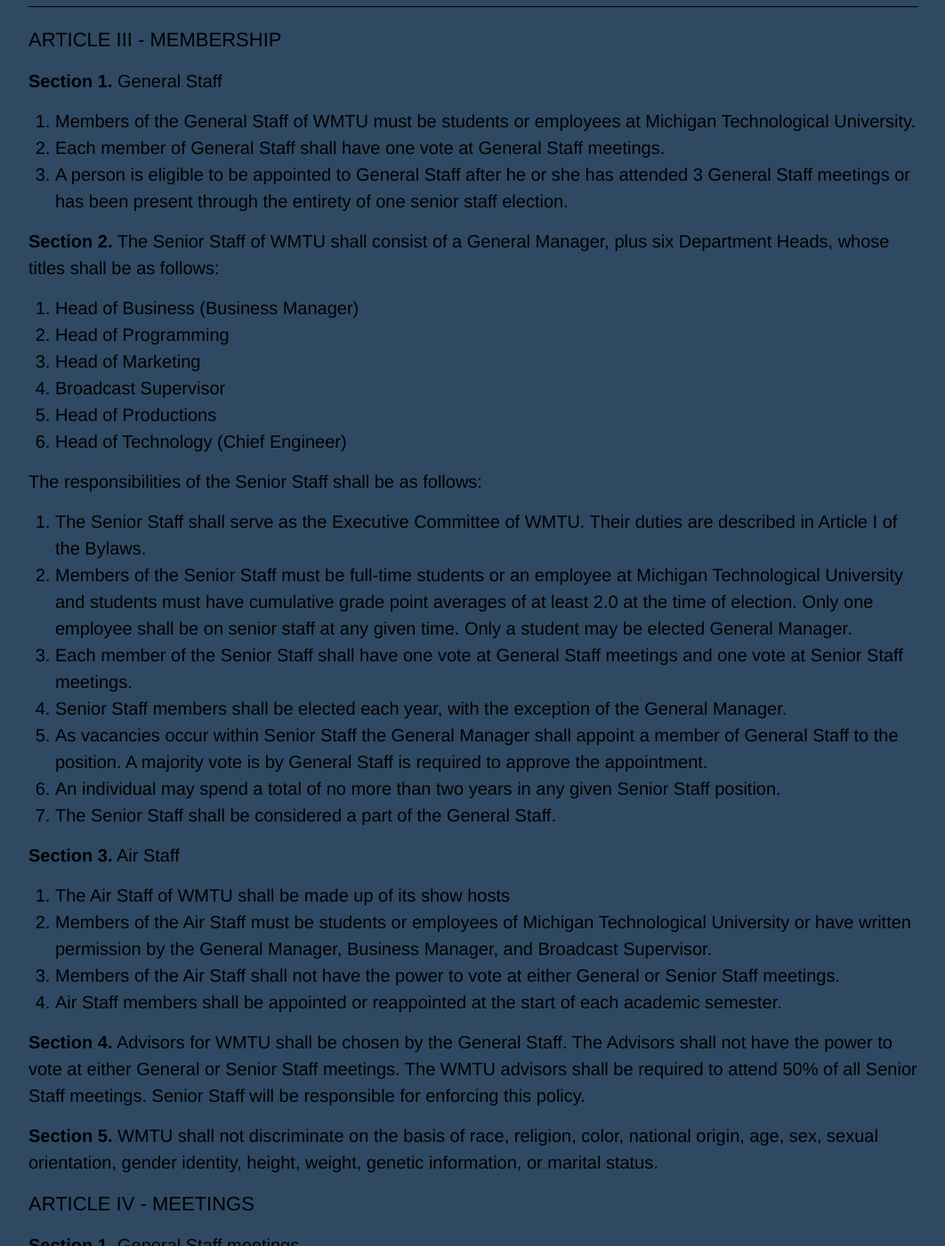
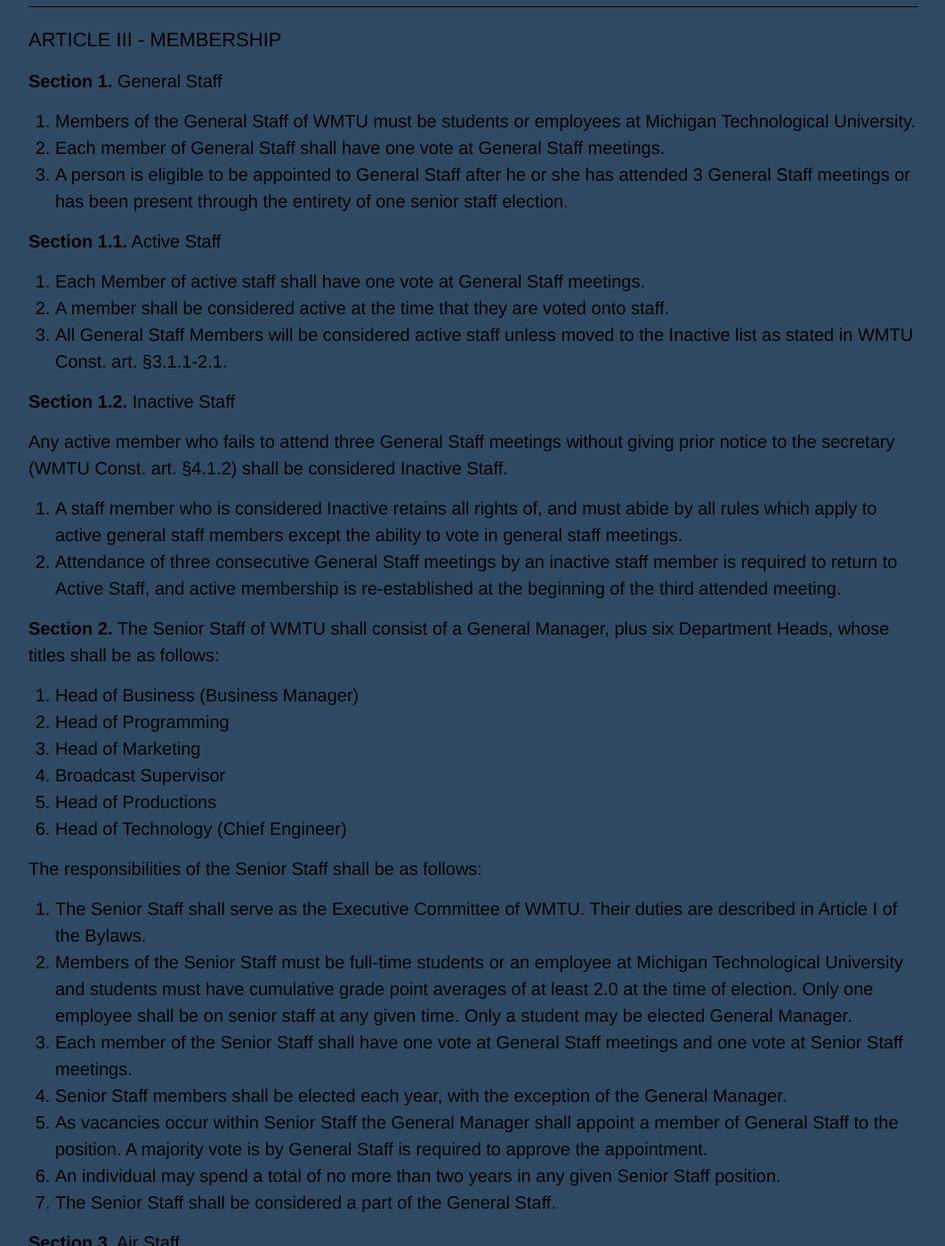
Before and after one commit to WMTU/wmtu.mtu.edu, a Jekyll site: the page built from station-documents.md, in a window 1280 px wide and 1400 px high, scrolled down 1428 px. Shown: the whole window at 89% size, without its empty margins (108-1170 px from the left). Built offline with Jekyll 4.4.1, drawn with Linux system fonts in a browser that asks for light colours; some of the changed text lies outside the part shown.

Commit message:
Updated based on changes voted on at ten staff

```diff
--- a/station-documents.md
+++ b/station-documents.md
@@ -37,6 +37,19 @@
 2. Each member of General Staff shall have one vote at General Staff meetings.
 3. A person is eligible to be appointed to General Staff after he or she has attended 3 General Staff meetings or has been present through the entirety of one senior staff election.
 
+__Section 1.1.__ Active Staff
+
+1. Each Member of active staff shall have one vote at General Staff meetings.
+2. A member shall be considered active at the time that they are voted onto staff.
+3. All General Staff Members will be considered active staff unless moved to the Inactive list as stated in WMTU Const. art. §3.1.1-2.1.
+
+__Section 1.2.__ Inactive Staff
+
+Any active member who fails to attend three General Staff meetings without giving prior notice to the secretary (WMTU Const. art. §4.1.2) shall be considered Inactive Staff.
+
+1. A staff member who is considered Inactive retains all rights of, and must abide by all rules which apply to active general staff members except the ability to vote in general staff meetings.
+2. Attendance of three consecutive General Staff meetings by an inactive staff member is required to return to Active Staff, and active membership is re-established at the beginning of the third attended meeting.
+
 __Section 2.__ The Senior Staff of WMTU shall consist of a General Manager, plus six Department Heads, whose titles shall be as follows:
 
 1. Head of Business (Business Manager)
@@ -72,7 +85,7 @@
 __Section 1.__ General Staff meetings
 
 1.  General Staff meetings shall be called by the General Manager at least once per week during the academic year, excluding term breaks, and at other times deemed necessary.
-2.  Unless excused beforehand by the General Manager or his or her designate, attendance of General Staff meetings is mandatory for all Senior Staff members and General Staff members within the organization.
+2.  Unless excused beforehand by the General Manager or his or her designate, attendance of General Staff meetings is mandatory for all Senior Staff members and General Staff members within the organization. In the event attendance to a General Staff meeting by a General Staff member is not possible, prior notice MUST be given to the Secretary (or attendance record keeper as designated by the General Manager).
 3.  The purpose of General Staff meetings shall be to review budget expenditures, approve expenditures outside of the budget, approve amendments to the Constitution and Bylaws, elect Senior Staff members, appoint General Staff members, approve General Staff appointments, take action concerning the removal or reinstatement of Staff members, and make other decisions concerning the smooth operation of the Station.
 4.  A majority of General Staff members must be present to constitute a quorum at a General Staff meeting.
 5.  The General Manager shall only vote at General Staff meetings in the event of a tie.
```
